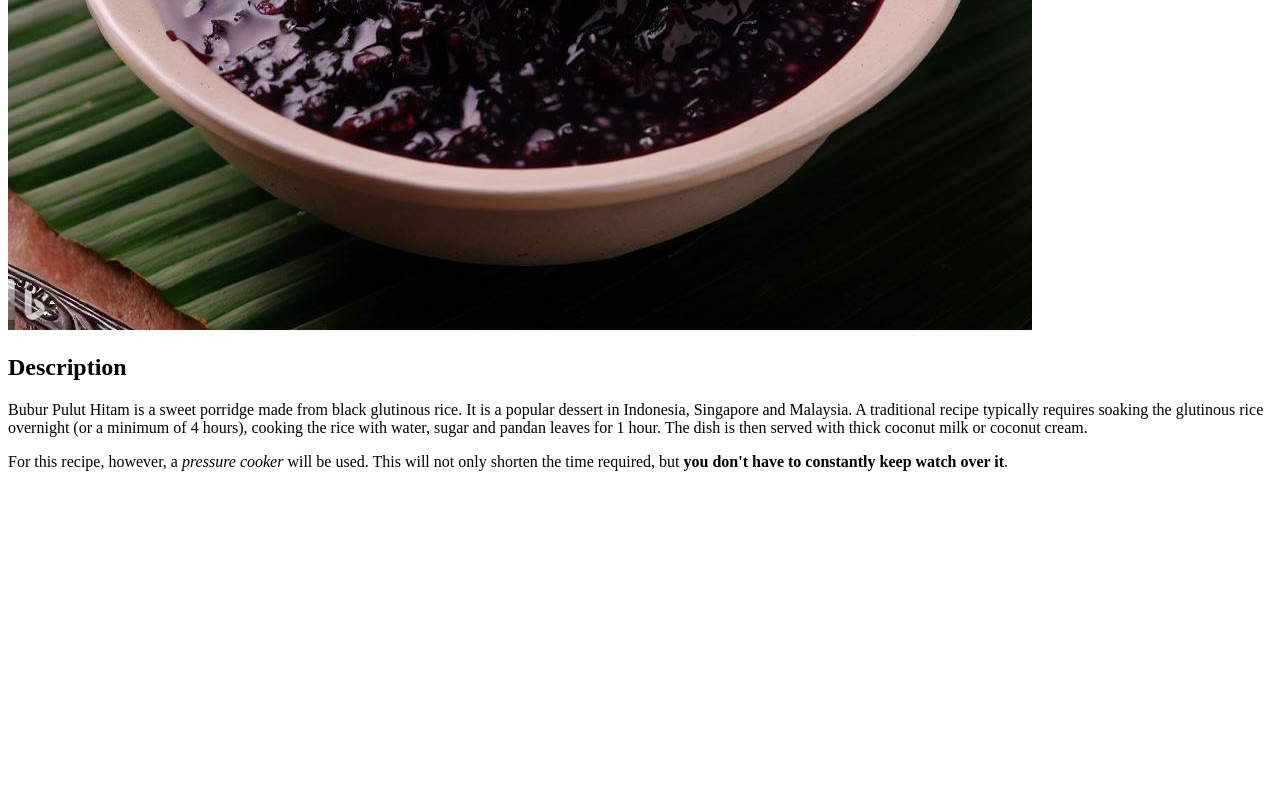
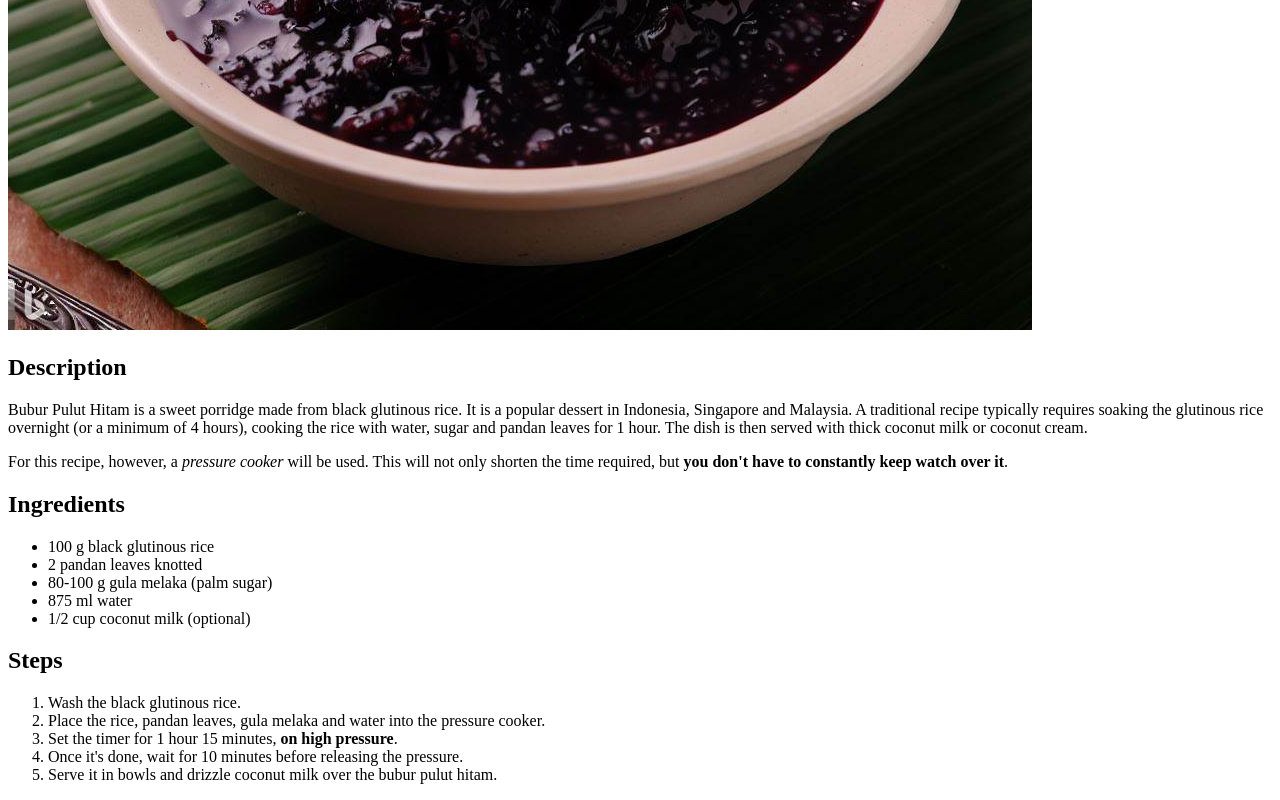
Before and after one commit to rc-gr/odin-recipes, a plain HTML site: page recipes/bubur-pulut-hitam.html in a window 1280 px wide. Shown: the part 774-1574 px from the top of the page. Before the commit the page ends 1261 px from the top, so only its background shows below. Drawn offline with Linux system fonts and the light colour scheme.

Commit message:
Add ingredients and steps to recipe

```diff
--- a/recipes/bubur-pulut-hitam.html
+++ b/recipes/bubur-pulut-hitam.html
@@ -11,5 +11,21 @@
   <h2>Description</h2>
   <p>Bubur Pulut Hitam is a sweet porridge made from black glutinous rice. It is a popular dessert in Indonesia, Singapore and Malaysia. A traditional recipe typically requires soaking the glutinous rice overnight (or a minimum of 4 hours), cooking the rice with water, sugar and pandan leaves for 1 hour. The dish is then served with thick coconut milk or coconut cream.</p>
   <p>For this recipe, however, a <em>pressure cooker</em> will be used. This will not only shorten the time required, but <strong>you don't have to constantly keep watch over it</strong>.</p>
+  <h2>Ingredients</h2>
+  <ul>
+    <li>100 g black glutinous rice</li>
+    <li>2 pandan leaves knotted</li>
+    <li>80-100 g gula melaka (palm sugar)</li>
+    <li>875 ml water</li>
+    <li>1/2 cup coconut milk (optional)</li>
+  </ul>
+  <h2>Steps</h2>
+  <ol>
+    <li>Wash the black glutinous rice.</li>
+    <li>Place the rice, pandan leaves, gula melaka and water into the pressure cooker.</li>
+    <li>Set the timer for 1 hour 15 minutes, <strong>on high pressure</strong>.</li>
+    <li>Once it's done, wait for 10 minutes before releasing the pressure.</li>
+    <li>Serve it in bowls and drizzle coconut milk over the bubur pulut hitam.</li>
+  </ol>
 </body>
 </html>
```
